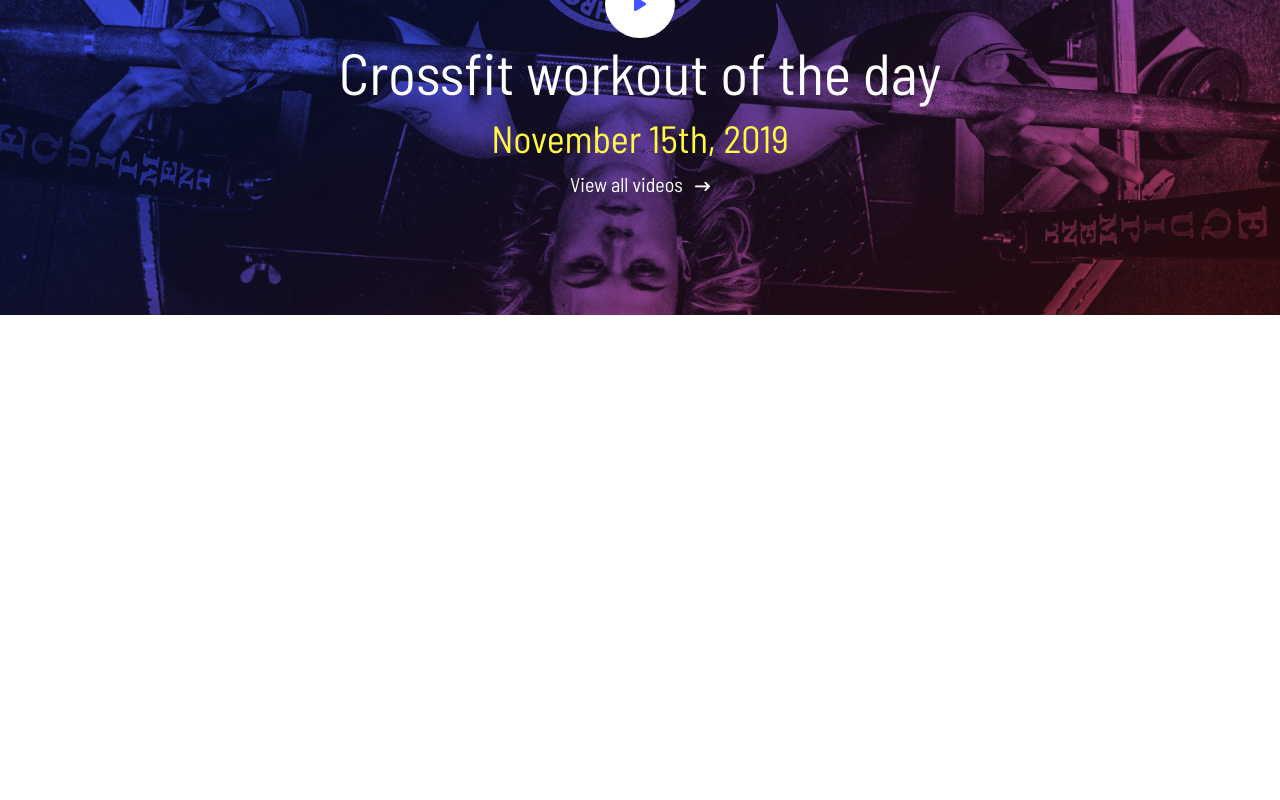
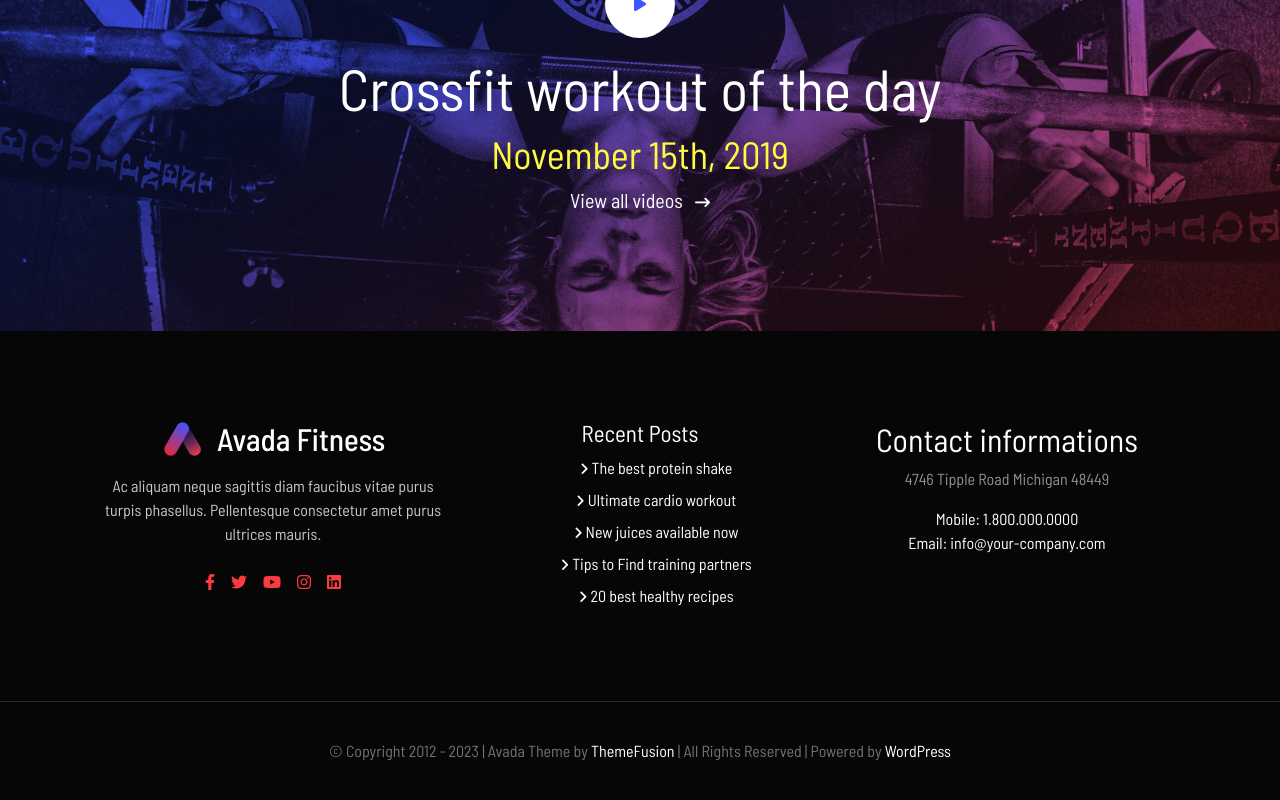
Before and after one commit to Lucianor01/proj-html-vuejs, a Vue app: page / in a window 1280 px wide. Shown: the part 5629-6429 px from the top of the page. Before the commit the page ends 5944 px from the top, so only its background shows below. Built offline with nearby package versions, Linux system fonts and the light colour scheme; the HTML template or start-up script is replaced by a standard one.

Commit message:
Footer Comp

```diff
--- a/index.html
+++ b/index.html
@@ -8,7 +8,7 @@
   <link rel="stylesheet" href="https://cdnjs.cloudflare.com/ajax/libs/font-awesome/6.4.0/css/all.min.css"
     integrity="sha512-iecdLmaskl7CVkqkXNQ/ZH/XLlvWZOJyj7Yy7tcenmpD1ypASozpmT/E0iPtmFIB46ZmdtAc9eNBvH0H/ZpiBw=="
     crossorigin="anonymous" referrerpolicy="no-referrer" />
-  <title>Vite + Vue</title>
+  <title>Avada Fitness</title>
 </head>
 
 <body>
--- a/src/App.vue
+++ b/src/App.vue
@@ -28,6 +28,9 @@
   <main>
     <MainComp />
   </main>
+  <footer>
+    <FooterComp />
+  </footer>
 </template>
 
 <style lang="scss">
--- a/src/components/CrossfitComp.vue
+++ b/src/components/CrossfitComp.vue
@@ -13,7 +13,7 @@
 <template>
     <section id="section-crossfit">
         <div class="container text-center">
-            <div>
+            <div class="mb-3">
                 <i class="fa-solid fa-play"></i>
             </div>
             <h2>Crossfit workout of the day</h2>
--- a/src/components/FooterComp.vue
+++ b/src/components/FooterComp.vue
@@ -1,10 +1,11 @@
 <script>
+import { store } from '../store'
 
 export default {
     name: "FooterComp",
     data() {
         return {
-
+            store
         }
     },
     methods: {
@@ -14,6 +15,165 @@
 
 </script>
 
-<template></template>
+<template>
+    <section id="section-1">
+        <div class="container">
+            <div class="row">
+                <div class="text-center col-4 container-right">
+                    <img class="mb-3" src="/img/logo.png" alt="Logo">
+                    <p class="mb-4">
+                        Ac aliquam neque sagittis diam faucibus vitae purus turpis phasellus. Pellentesque consectetur amet
+                        purus
+                        ultrices mauris.
+                    </p>
+                    <div id="socials">
+                        <i class="fa-brands fa-facebook-f"></i>
+                        <i class="mx-3 fa-brands fa-twitter"></i>
+                        <i class="fa-brands fa-youtube"></i>
+                        <i class="mx-3 fa-brands fa-instagram"></i>
+                        <i class="fa-brands fa-linkedin"></i>
+                    </div>
+                </div>
+                <div class="col-4 text-center container-mid">
+                    <h2>Recent Posts</h2>
+                    <ul>
+                        <li class="mb-2">
+                            <a href="#">
+                                <i class="fa-solid fa-angle-right"></i>
+                                The best protein shake
+                            </a>
+                        </li>
+                        <li class="mb-2">
+                            <a href="#">
+                                <i class="fa-solid fa-angle-right"></i>
+                                Ultimate cardio workout
+                            </a>
+                        </li>
+                        <li class="mb-2">
+                            <a href="#">
+                                <i class="fa-solid fa-angle-right"></i>
+                                New juices available now
+                            </a>
+                        </li>
+                        <li class="mb-2">
+                            <a href="#">
+                                <i class="fa-solid fa-angle-right"></i>
+                                Tips to Find training partners
+                            </a>
+                        </li>
+                        <li class="mb-2">
+                            <a href="#">
+                                <i class="fa-solid fa-angle-right"></i>
+                                20 best healthy recipes
+                            </a>
+                        </li>
+                    </ul>
+                </div>
+                <div class="col-4 text-center container-left">
+                    <h2>Contact informations</h2>
+                    <p>4746 Tipple Road Michigan 48449</p>
+                    <span>Mobile: 1.800.000.0000</span>
+                    <p>Email: info@your-company.com</p>
+                </div>
+            </div>
+        </div>
+    </section>
+    <section id="section-2">
+        <div>
+            <p>
+                © Copyright 2012 - 2023 | Avada Theme by
+                <a href="#">ThemeFusion</a>
+                | All Rights Reserved | Powered by
+                <a href="#">WordPress</a>
+            </p>
+        </div>
+    </section>
+</template>
 
-<style lang="scss" scoped></style>
+<style lang="scss" scoped>
+@use '../style/main.scss' as *;
+
+#section-1 {
+
+    padding-top: 7%;
+    padding-right: 7%;
+    padding-bottom: 6%;
+    padding-left: 7%;
+    background-color: $cod-gray;
+
+    .container-right {
+
+        p {
+            color: hsla(0, 0%, 100%, calc(100% - 22%));
+        }
+
+        #socials {
+            color: $testo-rosso;
+        }
+
+    }
+
+    .container-mid {
+
+        color: $white;
+
+        h2 {
+            font-size: 23px;
+        }
+
+        ul {
+            list-style-type: none;
+
+            a {
+                color: $white;
+                text-decoration: none;
+
+                i {
+                    font-size: 14px;
+                }
+
+            }
+
+        }
+
+    }
+
+    .container-left {
+
+        color: $white;
+
+
+        p:nth-child(2) {
+            color: hsla(0, 0%, 100%, calc(100% - 44%));
+
+
+        }
+
+    }
+
+}
+
+#section-2 {
+
+    padding-top: 37px;
+    padding-right: 7%;
+    padding-bottom: 37px;
+    padding-left: 7%;
+    border-top: 1px solid hsl(0deg 0.83% 36.71% / 44%);
+    background-color: $cod-gray;
+    text-align: center;
+
+
+    p {
+        margin: 0;
+        color: hsla(0, 0%, 100%, calc(100% - 56%));
+
+        a {
+            text-decoration: none;
+            color: $white;
+        }
+
+    }
+
+}
+</style>
```
